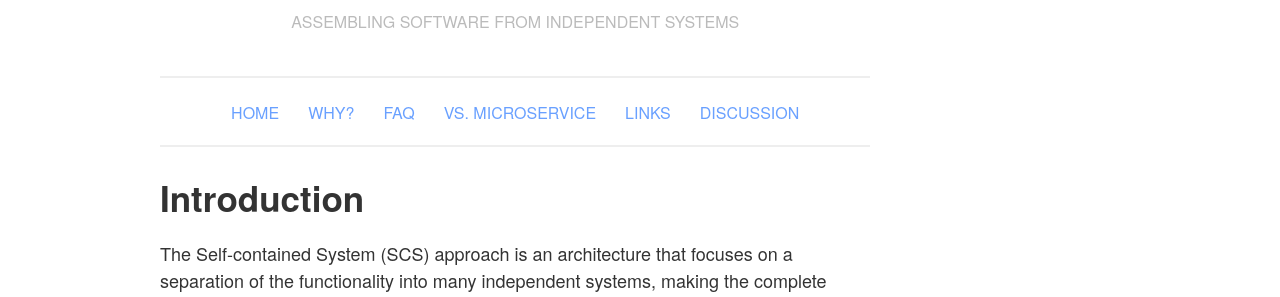
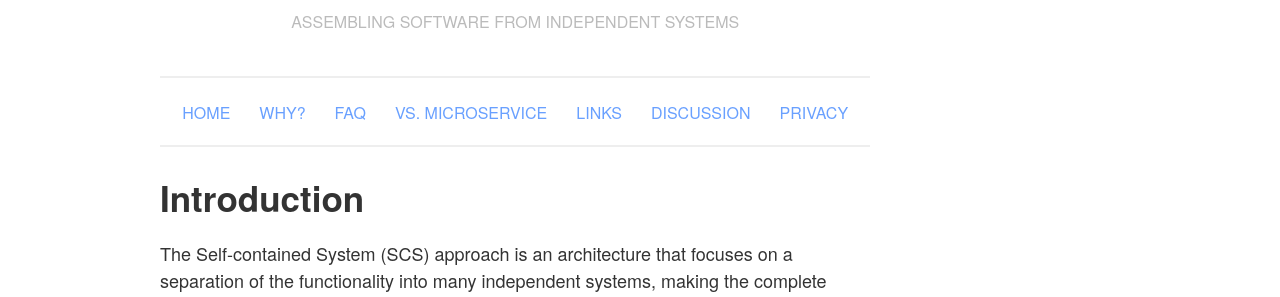
Before and after one commit to innoq/SCS, a Jekyll site: the page built from index.html, in a window 1280 px wide. Shown: the part 281-578 px from the top of the page. Built offline with Jekyll 4.4.1, drawn with Linux system fonts in a browser that asks for light colours.

Commit message:
Add privacy link

```diff
--- a/_layouts/default.html
+++ b/_layouts/default.html
@@ -36,6 +36,7 @@
               <li role="presentation"><a href="vs-ms.html">vs. Microservice</a></li>
               <li role="presentation"><a href="links.html">Links</a></li>
               <li role="presentation"><a href="discussion.html">Discussion</a></li>
+              <li role="presentation"><a href="https://www.innoq.com/de/datenschutz">Privacy</a></li>
             </ul>
           </nav>
 
```
